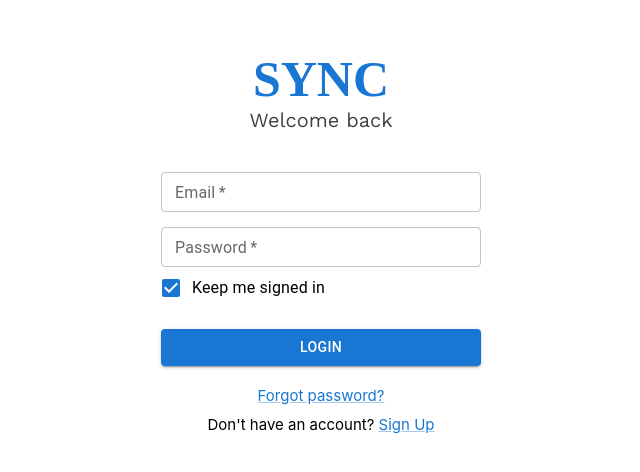
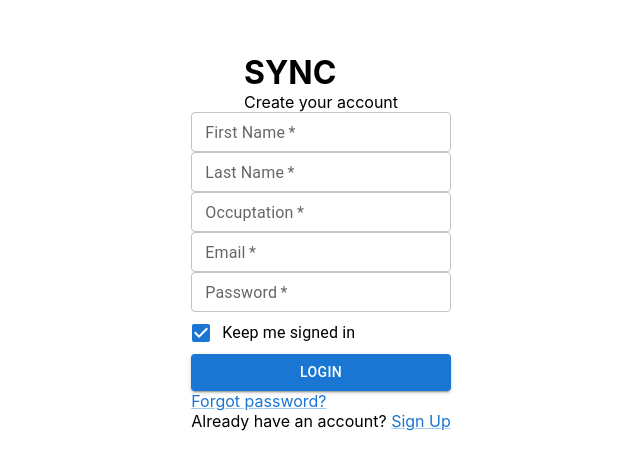
Before and after one commit to shennamt/sync-frontend, a React (Create React App) app: page / in a window 1280 px wide. Shown: the part 158-630 px from the top of the page, without its empty margins (319-959 px from the left). Built offline with nearby package versions, Linux system fonts and the light colour scheme; a web font is replaced by a local one.

Commit message:
feat: register page foundation done

```diff
--- a/src/App.js
+++ b/src/App.js
@@ -1,10 +1,12 @@
 import React from 'react';
-import LoginPage from 'pages/LoginPage';
+// import LoginPage from 'pages/LoginPage/LoginPage';
+import RegisterPage from 'pages/Registerpage/RegisterPage';
 
 const App = () => {
   return (
     <div className="App">
-      < LoginPage />
+      {/* < LoginPage /> */}
+      < RegisterPage />
       {/* Dasboard Page*/}
       {/* Project Page */}
     </div>
--- /dev/null
+++ b/src/pages/Registerpage/RegisterPage.css
@@ -0,0 +1,7 @@
+.register {
+  height: 100vh;
+  display: flex;
+  flex-direction: column;
+  align-items: center;
+  justify-content: center;
+}
--- /dev/null
+++ b/src/pages/Registerpage/RegisterPage.js
@@ -0,0 +1,51 @@
+import React from 'react'
+import './RegisterPage.css'
+import { TextField, FormControlLabel, Checkbox, Button, Link} from '@mui/material'
+
+const RegisterPage = () => {
+
+  return (
+    <div className='register'>
+      <div className='register__header'>
+        <h1 className='sync__header'>SYNC</h1>
+        <p className='body__text'>Create your account</p>
+      </div>
+
+      <div className='register__body'>
+        <div className='input__firstname'>
+          <TextField label="First Name" variant="outlined" size="small" placeholder="Enter your first name" fullWidth required/>
+        </div>
+
+        <div className='input__lastname'>
+          <TextField label="Last Name" variant="outlined" size="small" placeholder="Enter your last name" fullWidth required/>
+        </div>
+
+        <div className='input__occuptation'>
+          <TextField label="Occuptation" variant="outlined" size="small" placeholder="e.g. Student" fullWidth required/>
+        </div>
+
+        <div className='input__email'>
+          <TextField label="Email" variant="outlined" size="small" placeholder="Enter your email address" fullWidth required/>
+        </div>
+
+        <div className='input__password'>
+          <TextField label="Password" variant="outlined" size="small" placeholder="Enter your password" fullWidth required/>
+        </div>
+
+        <FormControlLabel control={<Checkbox defaultChecked />} label="Keep me signed in" />
+        <br />
+        <div className='button'>
+          <Button variant="contained" fullWidth>Login</Button>
+        </div>
+        <div className='forgot__link'>
+          <Link>Forgot password?</Link>
+        </div>
+        <div className='signup__link'>
+          <p>Already have an account? <Link>Sign Up</Link></p>
+        </div>
+      </div>
+    </div>
+  )
+}
+
+export default RegisterPage;
```
Also changed, not shown: src/pages/LoginPage/LoginPage.css (renamed from src/pages/LoginPage.css), src/pages/LoginPage/LoginPage.js (renamed from src/pages/LoginPage.js).
